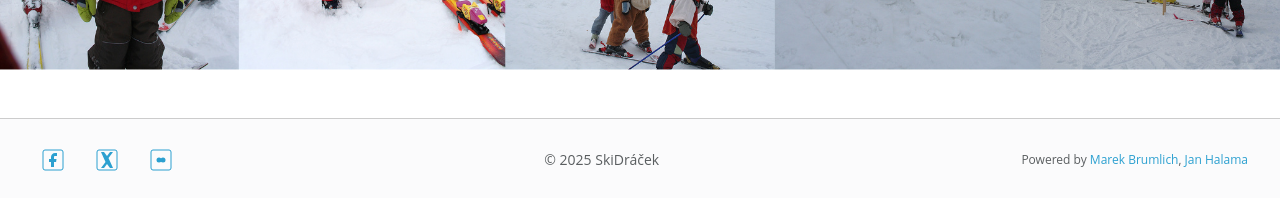
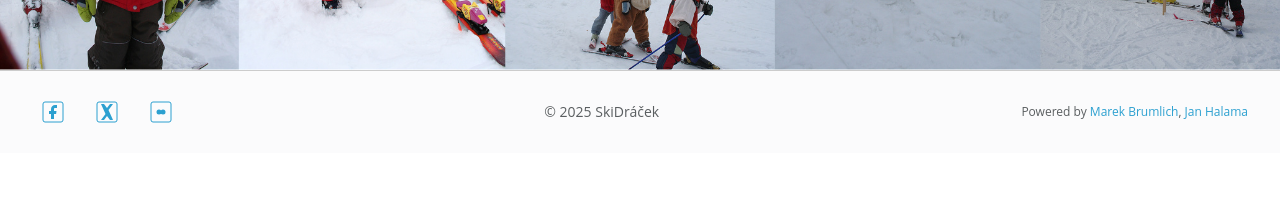
Before and after one commit to janhalama/skidracek-website, a Next.js app: page / in a window 1280 px wide. Shown: the part 2760-2958 px from the top of the page. After the commit the page ends 2913 px from the top, so only its background shows below. Built offline with nearby package versions, Linux system fonts and the light colour scheme; no server answers.

Commit message:
Footer: remove top margin so preceding image ends at footer border

```diff
--- a/components/sections/Footer.tsx
+++ b/components/sections/Footer.tsx
@@ -2,7 +2,7 @@
 
 export default function Footer() {
   return (
-    <footer id="footer" className="mt-12 border-t border-border bg-surface/70">
+    <footer id="footer" className="mt-0 border-t border-border bg-surface/70">
       <div className="container-base py-6 text-sm text-[color:var(--color-text-muted)]">
         <div className="flex items-center justify-between gap-4">
           <div className="flex items-center gap-3">
```
